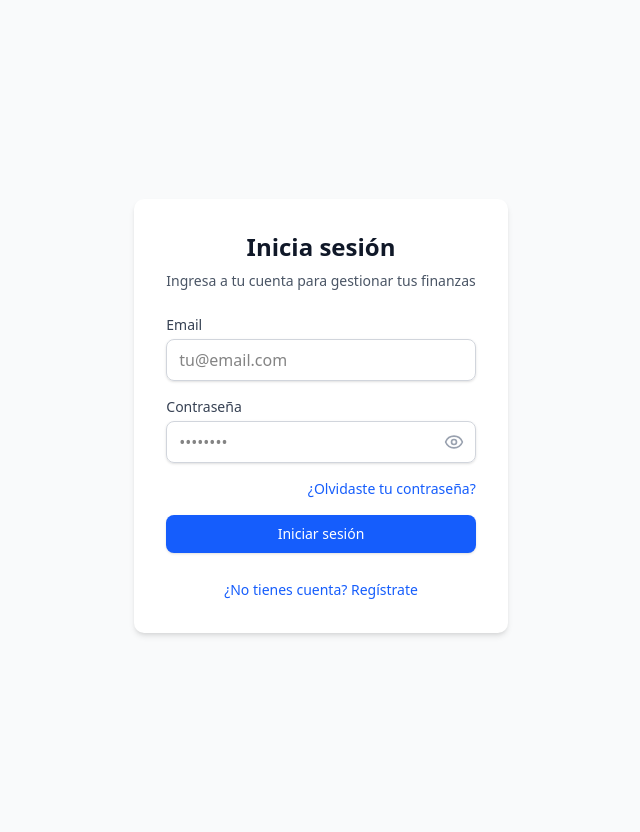
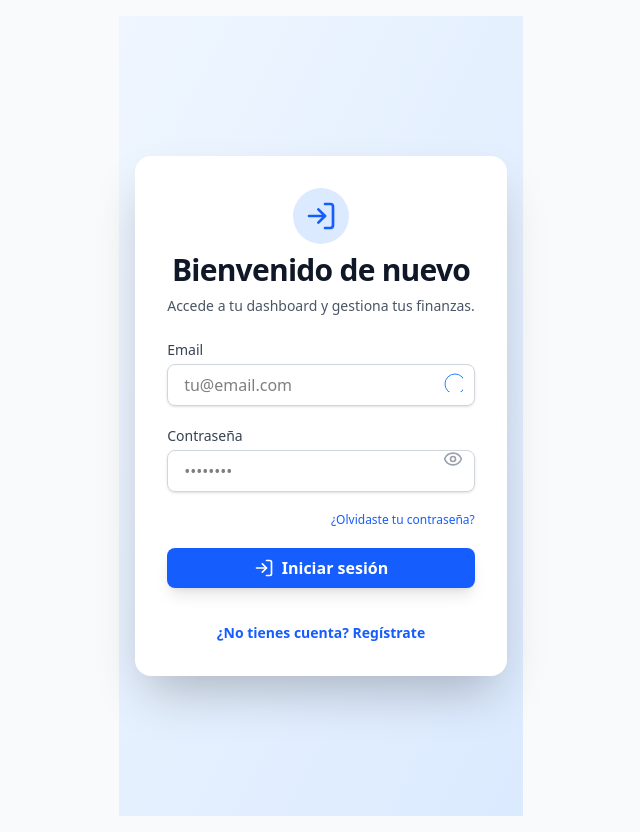
Before and after one commit to Artenlaclase/appGastos, a Next.js app: page / in a window 1280 px wide. Shown: the whole page, without its empty margins (319-959 px from the left). Built offline with nearby package versions, Linux system fonts and the light colour scheme; no server answers.

Commit message:
add animate.css and tailwindcss-animate for enhanced animations; update LoginForm styles and error handling

```diff
--- a/package.json
+++ b/package.json
@@ -10,6 +10,7 @@
   },
   "dependencies": {
     "@radix-ui/react-dropdown-menu": "^2.1.15",
+    "animate.css": "^4.1.1",
     "class-variance-authority": "^0.7.1",
     "clsx": "^2.1.1",
     "crypto-browserify": "^3.12.1",
@@ -28,6 +29,7 @@
     "sonner": "^2.0.6",
     "stream-browserify": "^3.0.0",
     "tailwind-merge": "^3.3.1",
+    "tailwindcss-animate": "^1.0.7",
     "util": "^0.12.5"
   },
   "devDependencies": {
@@ -39,7 +41,7 @@
     "@types/webpack": "^5.28.5",
     "eslint": "^9",
     "eslint-config-next": "15.4.5",
-    "tailwindcss": "^4",
+    "tailwindcss": "^4.1.11",
     "typescript": "^5",
     "webpack": "^5.101.0"
   }
--- a/src/app/globals.css
+++ b/src/app/globals.css
@@ -1,141 +1,4 @@
+/*  src/app/globals.css */
+
 @import "tailwindcss";
 @import "tw-animate-css";
-
-@custom-variant dark (&:is(.dark *));
-
-:root {
-  --background: oklch(1 0 0);
-  --foreground: oklch(0.145 0 0);
-  --card: oklch(1 0 0);
-  --card-foreground: oklch(0.145 0 0);
-  --popover: oklch(1 0 0);
-  --popover-foreground: oklch(0.145 0 0);
-  --primary: oklch(0.205 0 0);
-  --primary-foreground: oklch(0.985 0 0);
-  --secondary: oklch(0.97 0 0);
-  --secondary-foreground: oklch(0.205 0 0);
-  --muted: oklch(0.97 0 0);
-  --muted-foreground: oklch(0.556 0 0);
-  --accent: oklch(0.97 0 0);
-  --accent-foreground: oklch(0.205 0 0);
-  --destructive: oklch(0.577 0.245 27.325);
-  --destructive-foreground: oklch(0.577 0.245 27.325);
-  --border: oklch(0.922 0 0);
-  --input: oklch(0.922 0 0);
-  --ring: oklch(0.708 0 0);
-  --chart-1: oklch(0.646 0.222 41.116);
-  --chart-2: oklch(0.6 0.118 184.704);
-  --chart-3: oklch(0.398 0.07 227.392);
-  --chart-4: oklch(0.828 0.189 84.429);
-  --chart-5: oklch(0.769 0.188 70.08);
-  --radius: 0.625rem;
-  --sidebar: oklch(0.985 0 0);
-  --sidebar-foreground: oklch(0.145 0 0);
-  --sidebar-primary: oklch(0.205 0 0);
-  --sidebar-primary-foreground: oklch(0.985 0 0);
-  --sidebar-accent: oklch(0.97 0 0);
-  --sidebar-accent-foreground: oklch(0.205 0 0);
-  --sidebar-border: oklch(0.922 0 0);
-  --sidebar-ring: oklch(0.708 0 0);
-}
-
-.dark {
-  --background: oklch(0.145 0 0);
-  --foreground: oklch(0.985 0 0);
-  --card: oklch(0.145 0 0);
-  --card-foreground: oklch(0.985 0 0);
-  --popover: oklch(0.145 0 0);
-  --popover-foreground: oklch(0.985 0 0);
-  --primary: oklch(0.985 0 0);
-  --primary-foreground: oklch(0.205 0 0);
-  --secondary: oklch(0.269 0 0);
-  --secondary-foreground: oklch(0.985 0 0);
-  --muted: oklch(0.269 0 0);
-  --muted-foreground: oklch(0.708 0 0);
-  --accent: oklch(0.269 0 0);
-  --accent-foreground: oklch(0.985 0 0);
-  --destructive: oklch(0.396 0.141 25.723);
-  --destructive-foreground: oklch(0.637 0.237 25.331);
-  --border: oklch(0.269 0 0);
-  --input: oklch(0.269 0 0);
-  --ring: oklch(0.439 0 0);
-  --chart-1: oklch(0.488 0.243 264.376);
-  --chart-2: oklch(0.696 0.17 162.48);
-  --chart-3: oklch(0.769 0.188 70.08);
-  --chart-4: oklch(0.627 0.265 303.9);
-  --chart-5: oklch(0.645 0.246 16.439);
-  --sidebar: oklch(0.205 0 0);
-  --sidebar-foreground: oklch(0.985 0 0);
-  --sidebar-primary: oklch(0.488 0.243 264.376);
-  --sidebar-primary-foreground: oklch(0.985 0 0);
-  --sidebar-accent: oklch(0.269 0 0);
-  --sidebar-accent-foreground: oklch(0.985 0 0);
-  --sidebar-border: oklch(0.269 0 0);
-  --sidebar-ring: oklch(0.439 0 0);
-}
-
-@theme inline {
-  --color-background: var(--background);
-  --color-foreground: var(--foreground);
-  --color-card: var(--card);
-  --color-card-foreground: var(--card-foreground);
-  --color-popover: var(--popover);
-  --color-popover-foreground: var(--popover-foreground);
-  --color-primary: var(--primary);
-  --color-primary-foreground: var(--primary-foreground);
-  --color-secondary: var(--secondary);
-  --color-secondary-foreground: var(--secondary-foreground);
-  --color-muted: var(--muted);
-  --color-muted-foreground: var(--muted-foreground);
-  --color-accent: var(--accent);
-  --color-accent-foreground: var(--accent-foreground);
-  --color-destructive: var(--destructive);
-  --color-destructive-foreground: var(--destructive-foreground);
-  --color-border: var(--border);
-  --color-input: var(--input);
-  --color-ring: var(--ring);
-  --color-chart-1: var(--chart-1);
-  --color-chart-2: var(--chart-2);
-  --color-chart-3: var(--chart-3);
-  --color-chart-4: var(--chart-4);
-  --color-chart-5: var(--chart-5);
-  --radius-sm: calc(var(--radius) - 4px);
-  --radius-md: calc(var(--radius) - 2px);
-  --radius-lg: var(--radius);
-  --radius-xl: calc(var(--radius) + 4px);
-  --color-sidebar: var(--sidebar);
-  --color-sidebar-foreground: var(--sidebar-foreground);
-  --color-sidebar-primary: var(--sidebar-primary);
-  --color-sidebar-primary-foreground: var(--sidebar-primary-foreground);
-  --color-sidebar-accent: var(--sidebar-accent);
-  --color-sidebar-accent-foreground: var(--sidebar-accent-foreground);
-  --color-sidebar-border: var(--sidebar-border);
-  --color-sidebar-ring: var(--sidebar-ring);
-}
-
-@layer base {
-  * {
-    @apply border-border outline-ring/50;
-  }
-  body {
-    @apply bg-background text-foreground;
-  }
-}
-
-@layer components {
-  .btn-primary {
-    @apply bg-blue-600 hover:bg-blue-700 text-white font-medium py-2 px-4 rounded-lg transition-colors;
-  }
-
-  .btn-secondary {
-    @apply bg-gray-200 hover:bg-gray-300 text-gray-800 font-medium py-2 px-4 rounded-lg transition-colors;
-  }
-
-  .input-field {
-    @apply w-full px-3 py-2 border border-gray-300 rounded-lg focus:outline-none focus:ring-2 focus:ring-blue-500 focus:border-transparent;
-  }
-
-  .card {
-    @apply bg-white rounded-lg shadow-md p-6 border border-gray-200;
-  }
-}
--- a/src/components/LoginForm.tsx
+++ b/src/components/LoginForm.tsx
@@ -3,7 +3,7 @@
 
 import { useState } from "react"
 import { useAuth } from "@/lib/AuthContext"
-import { Eye, EyeOff, Loader2 } from "lucide-react"
+import { Eye, EyeOff, Loader2, LogIn, UserPlus } from "lucide-react"
 import Link from "next/link"
 
 export default function LoginForm() {
@@ -12,13 +12,11 @@ export default function LoginForm() {
   const [password, setPassword] = useState("")
   const [showPassword, setShowPassword] = useState(false)
   const [error, setError] = useState("")
-
   const { login, register, loading } = useAuth()
 
   const handleSubmit = async (e: React.FormEvent) => {
     e.preventDefault()
     setError("")
-
     try {
       if (isLogin) {
         await login(email, password)
@@ -31,20 +29,24 @@ export default function LoginForm() {
   }
 
   return (
-    <div className="min-h-screen flex items-center justify-center bg-gray-50 dark:bg-gray-900 p-4">
-      <div className="w-full max-w-md space-y-6 bg-white dark:bg-gray-800 rounded-lg shadow-md p-8">
-        <div className="text-center">
-          <h2 className="text-2xl font-bold text-gray-900 dark:text-white">
-            {isLogin ? "Inicia sesión" : "Regístrate"}
+    <div className="min-h-screen flex items-center justify-center bg-gradient-to-br from-blue-50 to-blue-100 dark:from-gray-900 dark:to-gray-800 p-4">
+      <div className="w-full max-w-md bg-white dark:bg-gray-900 rounded-2xl shadow-2xl p-8 flex flex-col gap-6 relative">
+        {/* Logo y título */}
+        <div className="flex flex-col items-center gap-2">
+          <div className="bg-blue-100 dark:bg-blue-900 rounded-full p-3">
+            {isLogin ? <LogIn className="h-8 w-8 text-blue-600 dark:text-blue-400" /> : <UserPlus className="h-8 w-8 text-blue-600 dark:text-blue-400" />}
+          </div>
+          <h2 className="text-3xl font-extrabold text-gray-900 dark:text-white tracking-tight">
+            {isLogin ? "Bienvenido de nuevo" : "Crea tu cuenta"}
           </h2>
-          <p className="mt-2 text-sm text-gray-600 dark:text-gray-400">
-            {isLogin ? "Ingresa a tu cuenta para gestionar tus finanzas" : "Crea una cuenta para comenzar"}
+          <p className="text-sm text-gray-600 dark:text-gray-400 text-center">
+            {isLogin ? "Accede a tu dashboard y gestiona tus finanzas." : "Comienza a controlar tus gastos fácilmente."}
           </p>
         </div>
 
+        {/* Mensaje de error */}
         {error && (
-          <div className="bg-red-50 dark:bg-red-900/20 border-l-4 border-red-500 dark:border-red-400 p-4 rounded-lg">
-            <div className="flex items-center">
+          <div className="bg-red-100 dark:bg-red-900/30 border-l-4 border-red-500 dark:border-red-400 p-3 rounded-lg flex items-center gap-2 animate-shake">
             <svg className="h-5 w-5 text-red-500 dark:text-red-400" viewBox="0 0 20 20" fill="currentColor">
               <path
                 fillRule="evenodd"
@@ -52,13 +54,13 @@ export default function LoginForm() {
                 clipRule="evenodd"
               />
             </svg>
-              <p className="ml-3 text-sm text-red-700 dark:text-red-300">{error}</p>
-            </div>
+            <span className="text-sm text-red-700 dark:text-red-300">{error}</span>
           </div>
         )}
 
-        <form className="mt-6 space-y-4" onSubmit={handleSubmit}>
-          <div>
+        {/* Formulario */}
+        <form className="space-y-5" onSubmit={handleSubmit}>
+          <div className="relative">
             <label htmlFor="email" className="block text-sm font-medium text-gray-700 dark:text-gray-300 mb-1">
               Email
             </label>
@@ -68,18 +70,20 @@ export default function LoginForm() {
               type="email"
               autoComplete="email"
               required
-              className="w-full px-3 py-2 border border-gray-300 dark:border-gray-600 dark:bg-gray-700 dark:text-white rounded-md shadow-sm focus:outline-none focus:ring-2 focus:ring-blue-500 focus:border-blue-500"
+              className="w-full px-4 py-2 border border-gray-300 dark:border-gray-700 dark:bg-gray-800 dark:text-white rounded-lg shadow-sm focus:outline-none focus:ring-2 focus:ring-blue-500 focus:border-blue-500 transition"
               placeholder="tu@email.com"
               value={email}
               onChange={(e) => setEmail(e.target.value)}
             />
+            <span className="absolute right-3 top-8 text-blue-500 dark:text-blue-400">
+              <svg className="h-5 w-5" fill="none" stroke="currentColor"><circle cx="12" cy="12" r="10" /></svg>
+            </span>
           </div>
 
-          <div>
+          <div className="relative">
             <label htmlFor="password" className="block text-sm font-medium text-gray-700 dark:text-gray-300 mb-1">
               Contraseña
             </label>
-            <div className="relative">
             <input
               id="password"
               name="password"
@@ -87,15 +91,16 @@ export default function LoginForm() {
               autoComplete={isLogin ? "current-password" : "new-password"}
               required
               minLength={6}
-                className="w-full px-3 py-2 border border-gray-300 dark:border-gray-600 dark:bg-gray-700 dark:text-white rounded-md shadow-sm focus:outline-none focus:ring-2 focus:ring-blue-500 focus:border-blue-500 pr-10"
+              className="w-full px-4 py-2 border border-gray-300 dark:border-gray-700 dark:bg-gray-800 dark:text-white rounded-lg shadow-sm focus:outline-none focus:ring-2 focus:ring-blue-500 focus:border-blue-500 pr-10 transition"
               placeholder="••••••••"
               value={password}
               onChange={(e) => setPassword(e.target.value)}
             />
             <button
               type="button"
-                className="absolute inset-y-0 right-0 pr-3 flex items-center"
+              className="absolute inset-y-0 right-3 flex items-center"
               onClick={() => setShowPassword(!showPassword)}
+              tabIndex={-1}
               aria-label={showPassword ? "Ocultar contraseña" : "Mostrar contraseña"}
             >
               {showPassword ? (
@@ -105,47 +110,51 @@ export default function LoginForm() {
               )}
             </button>
           </div>
-          </div>
 
           {isLogin && (
             <div className="flex justify-end">
               <Link
                 href="/forgot-password"
-                className="text-sm font-medium text-blue-600 dark:text-blue-400 hover:text-blue-500 dark:hover:text-blue-300"
+                className="text-xs font-medium text-blue-600 dark:text-blue-400 hover:underline"
               >
                 ¿Olvidaste tu contraseña?
               </Link>
             </div>
           )}
 
-          <div>
           <button
             type="submit"
             disabled={loading}
-              className="w-full flex justify-center py-2 px-4 border border-transparent rounded-md shadow-sm text-sm font-medium text-white bg-blue-600 hover:bg-blue-700 dark:bg-blue-500 dark:hover:bg-blue-600 focus:outline-none focus:ring-2 focus:ring-offset-2 focus:ring-blue-500 disabled:opacity-50 disabled:cursor-not-allowed transition-colors"
+            className="w-full py-2 rounded-lg bg-blue-600 hover:bg-blue-700 dark:bg-blue-500 dark:hover:bg-blue-600 text-white font-bold shadow-lg transition flex items-center justify-center gap-2 disabled:bg-blue-300 disabled:cursor-not-allowed"
           >
             {loading ? (
               <>
-                  <Loader2 className="animate-spin h-5 w-5 mr-2" />
+                <Loader2 className="animate-spin h-5 w-5" />
                 Procesando...
               </>
             ) : isLogin ? (
-                "Iniciar sesión"
+              <>
+                <LogIn className="h-5 w-5" />
+                Iniciar sesión
+              </>
             ) : (
-                "Registrarse"
+              <>
+                <UserPlus className="h-5 w-5" />
+                Crear cuenta
+              </>
             )}
           </button>
-          </div>
         </form>
 
-        <div className="text-center">
+        {/* Alternar entre login y registro */}
+        <div className="text-center mt-2">
           <button
             type="button"
             onClick={() => {
               setIsLogin(!isLogin)
               setError("")
             }}
-            className="text-sm font-medium text-blue-600 dark:text-blue-400 hover:text-blue-500 dark:hover:text-blue-300"
+            className="text-sm font-semibold text-blue-600 dark:text-blue-400 hover:underline transition"
           >
             {isLogin ? "¿No tienes cuenta? Regístrate" : "¿Ya tienes cuenta? Inicia sesión"}
           </button>
```
Also changed, not shown: tailwind.config.js (added, +7 -0 lines), 1 other file (tests, documents, lock files or other folders). Lines whose indentation alone changed are shown as unchanged.
